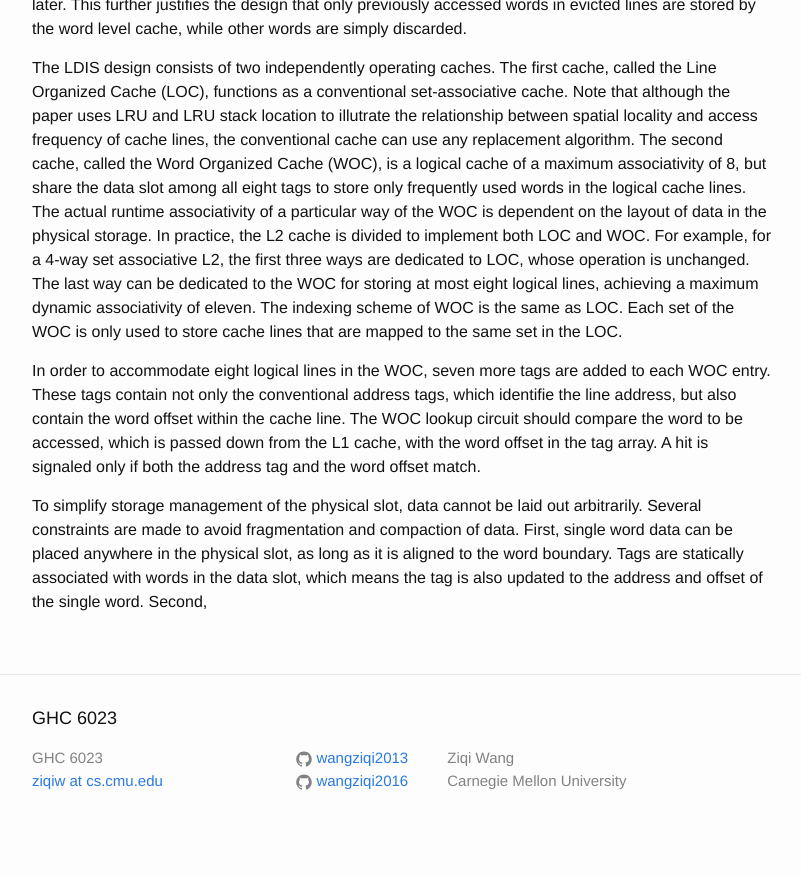
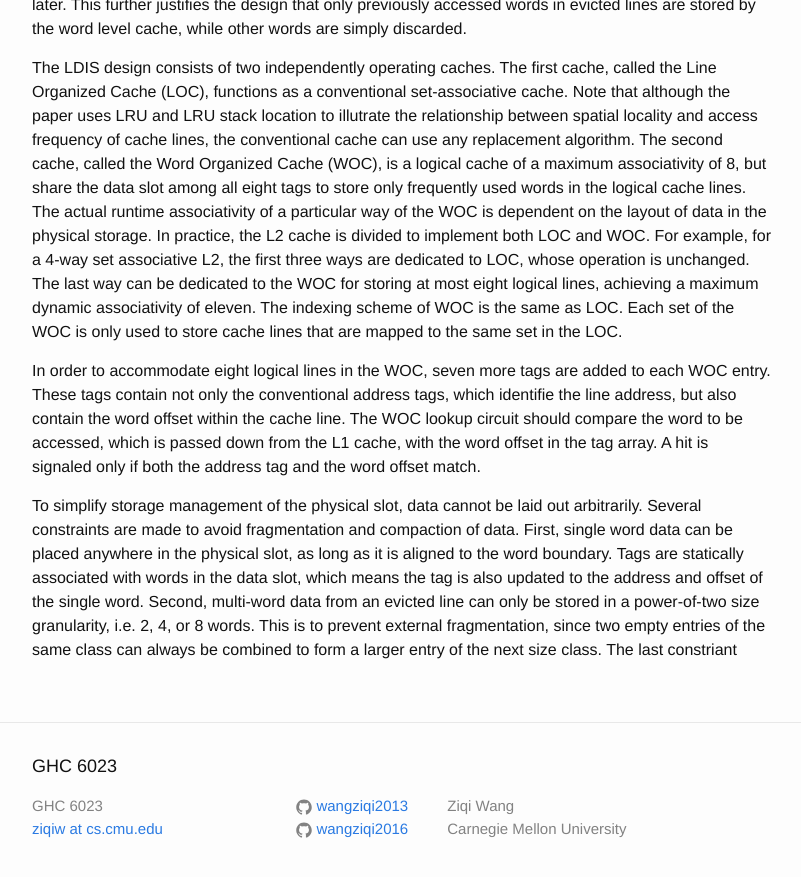
Before and after one commit to wangziqi2013/wangziqi2013.github.io, a Jekyll site: the page built from _posts/2020-07-02-ldis.markdown, in a window 1280 px wide and 900 px high, scrolled down 1318 px. Shown: the top 877 px of the window, without its empty margins (238-1039 px from the left). Built offline with Jekyll 4.4.1, drawn with Linux system fonts in a browser that asks for light colours; before the commit the page ends 2170 px from its top, so only the background shows below that.

Commit message:
Adding layout

```diff
--- a/_posts/2020-07-02-ldis.markdown
+++ b/_posts/2020-07-02-ldis.markdown
@@ -70,4 +70,6 @@ with the word offset in the tag array. A hit is signaled only if both the addres
 To simplify storage management of the physical slot, data cannot be laid out arbitrarily. Several constraints are made
 to avoid fragmentation and compaction of data. First, single word data can be placed anywhere in the physical slot, as
 long as it is aligned to the word boundary. Tags are statically associated with words in the data slot, which means the
-tag is also updated to the address and offset of the single word. Second,
+tag is also updated to the address and offset of the single word. Second, multi-word data from an evicted line can only
+be stored in a power-of-two size granularity, i.e. 2, 4, or 8 words. This is to prevent external fragmentation, since two
+empty entries of the same class can always be combined to form a larger entry of the next size class. The last constriant
```
